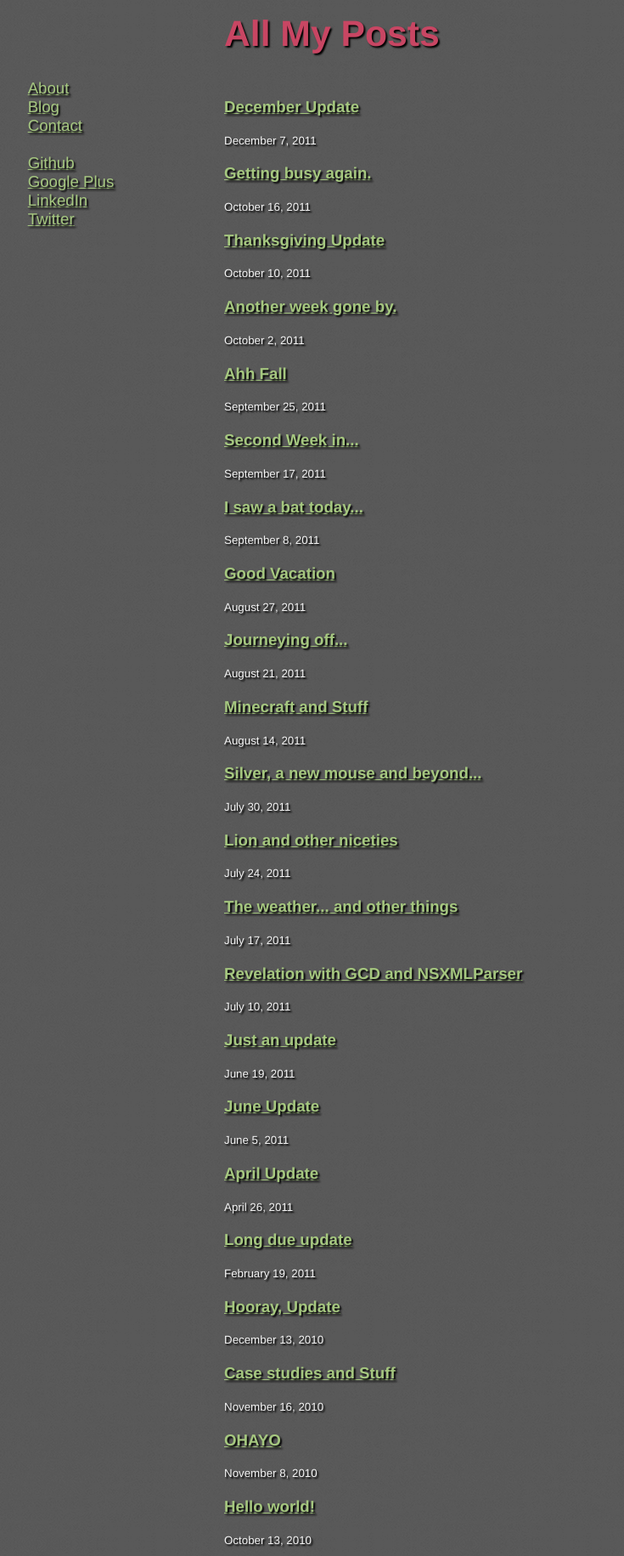
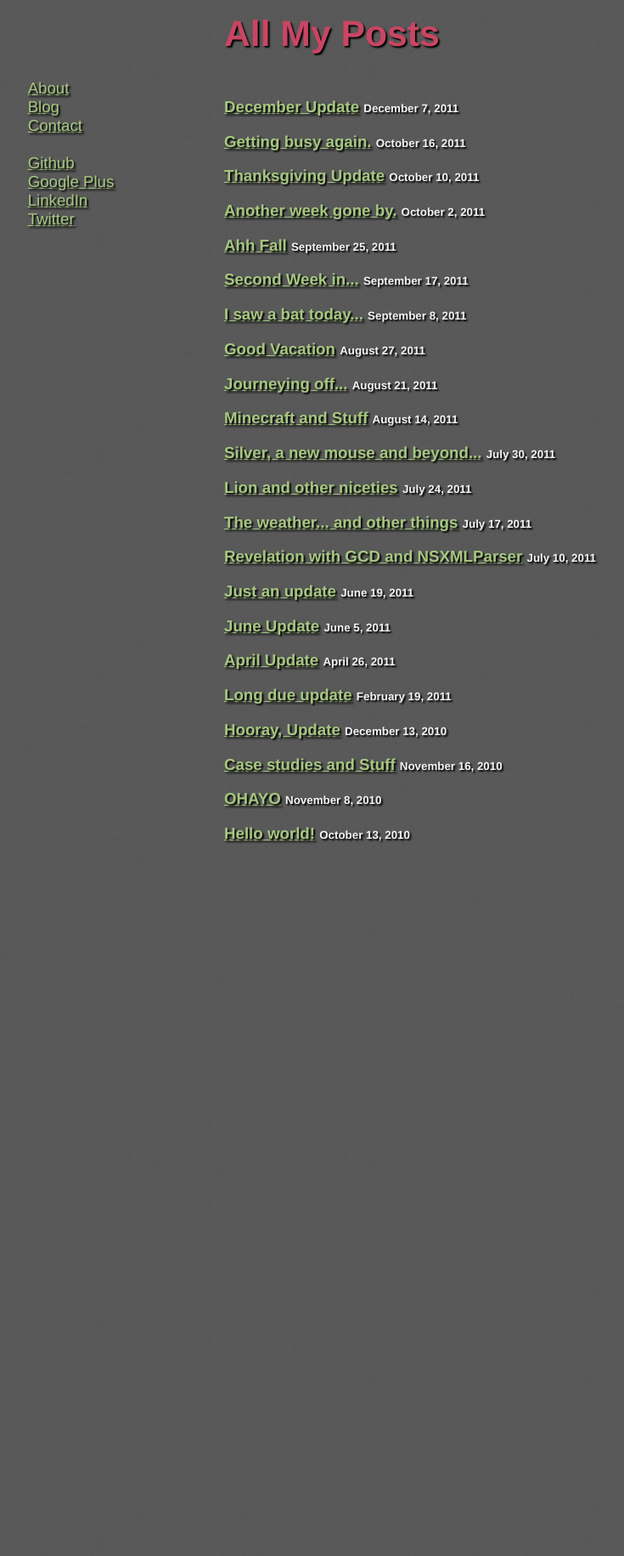
Before and after one commit to sbentzen/sbentzen.github.com, a Jekyll site: the page built from blog.html, in a window 1280 px wide. Shown: the whole page at 85% size, without its empty margins (26-761 px from the left). Built offline with Jekyll 4.4.1, drawn with Linux system fonts in a browser that asks for light colours; Markdown is read by kramdown in place of the engine named in the settings; after the commit the page ends 1012 px from its top, so only the background shows below that.

Commit message:
Did some rejigging

```diff
--- a/blog.html
+++ b/blog.html
@@ -9,7 +9,7 @@ title: Blog
     {% for post in site.posts %}
     <h3>
         <a href="{{post.url}}">{{ post.title }}</a>
+		 <span style="font-size:10pt;">{{ post.date | date: '%B' }} {{ post.date | date: '%e' }}, {{ post.date | date: '%Y' }}</span>
     </h3>
-    <span style="font-size:10pt;">{{ post.date | date: '%B' }} {{ post.date | date: '%e' }}, {{ post.date | date: '%Y' }}</span>
     {% endfor %}
 </div>
--- a/index.html
+++ b/index.html
@@ -12,6 +12,6 @@ title: Shaun Bentzen
 {% include sidebar.html %}
 <div id="content">
 		<p id="BIO">
-			Hello, My Name is Shaun Bentzen, I'm a third year student in the Computer Engineering Program at Cambrian College. I am a registered iPhone/iPad developer, Web developer and scripting enthusiast. I am hosting my own blog which you can reach by clicking <a href="blog.html">here</a>. I am on Twitter, Linkedin, Facebook, Github and various other forums and sites, to which I mostly go by the handle of sbentzen, links to my social media pages are below. I have two certifications from Apple and am working on getting my CCNA and am considering getting MCITP. I host all of my own content on my web server and am very interested in linux and open source in all forms.
+			Hello, my name is Shaun Bentzen, I'm a third year student in the Computer Engineering Program at Cambrian College. I am a registered iPhone/iPad developer, Web developer and scripting enthusiast. My blog can be reached <a href="blog.html">here</a>. I am on Twitter, Linkedin, Facebook, Github and a lot of other forums and sites, to which I mostly go by the handle of sbentzen, links to my social media pages of choice are on the side. I have two certifications from Apple and am working on getting my CCNA, CCNA-S and CCNP and am considering getting MCITP.
 		</p>
 	</div>
--- a/stylesheets/style.css
+++ b/stylesheets/style.css
@@ -10,7 +10,7 @@ body {
 	width:0 auto;
 	display:block;
 	text-align:left;
-	font: 12pt "Helvetica Neue", "Trebuchet MS", Verdana, sans-serif;
+	font: 12pt Helvetica, Arial, Verdana, sans-serif;
 	background-image: url("../images/bgp.png");
 	background-repeat: repeat;
 	text-shadow: 2px 2px 2px #000;
```
